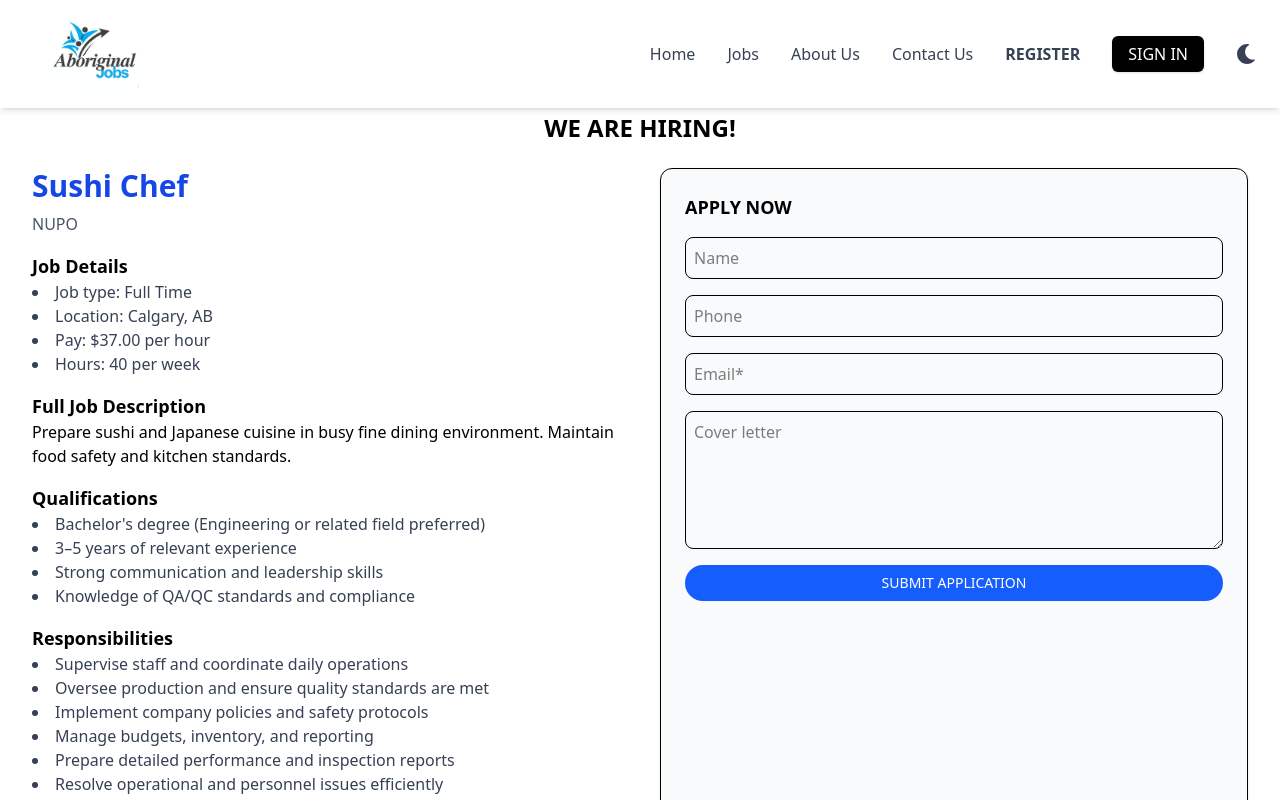
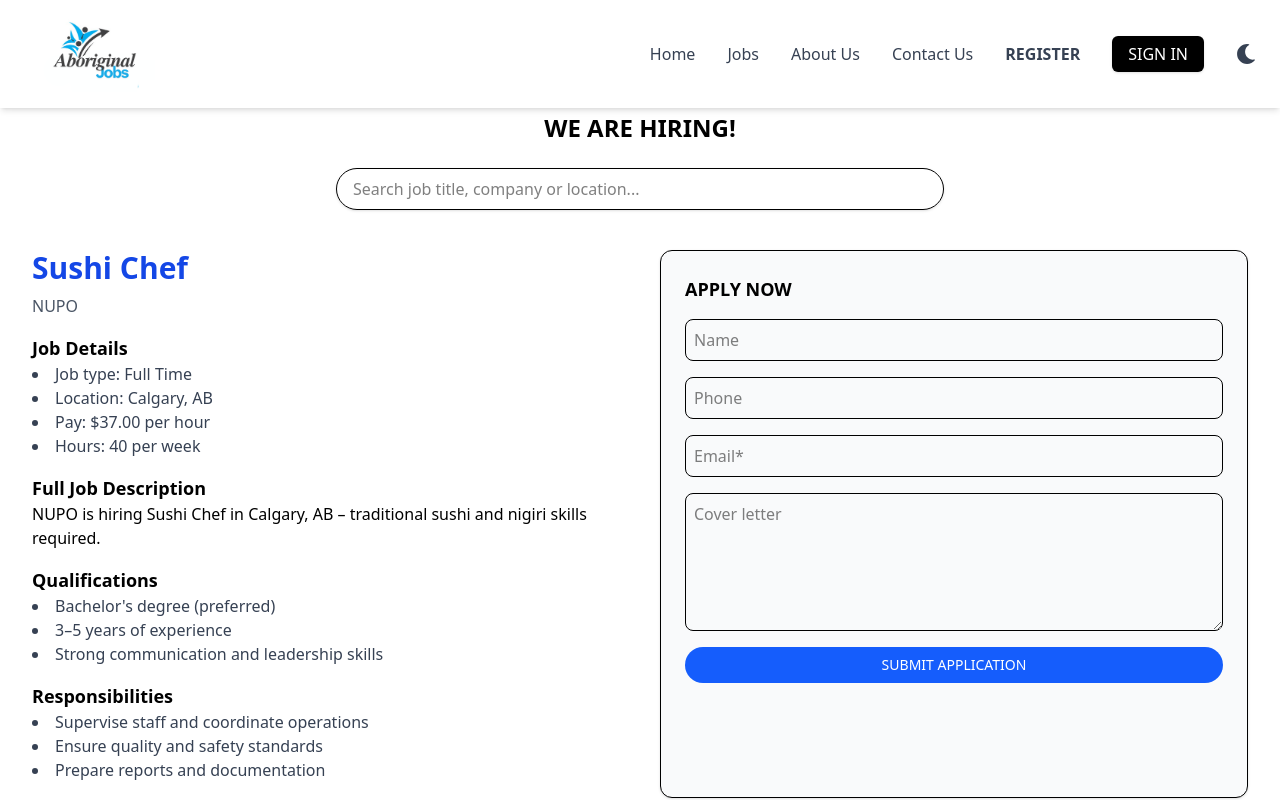
Before and after one commit to Shubham-juris/abnormalcareer, a React (Vite) app in the folder abnormal/: page /jobs in a window 1280 px wide. Shown: the top 800 px of the page. Built offline with nearby package versions, Linux system fonts and the light colour scheme.

Commit message:
add jobs

```diff
--- a/abnormal/src/Home/AllJobsPage.jsx
+++ b/abnormal/src/Home/AllJobsPage.jsx
@@ -3,39 +3,67 @@
 
 const AllJobsPage = () => {
   const [jobs, setJobs] = useState([]);
+  const [searchTerm, setSearchTerm] = useState("");
 
   useEffect(() => {
+    // ✅ Ensure posted date is formatted properly
     const formattedJobs = jobsData.map((job) => ({
       ...job,
-      posted: new Date(job.posted),
+      posted: job.posted ? new Date(job.posted) : new Date(),
     }));
     setJobs(formattedJobs);
   }, []);
 
-  if (jobs.length === 0)
-    return <p className="text-center mt-10">Loading...</p>;
+  // ✅ Safe filter using optional chaining
+  const filteredJobs = jobs.filter((job) => {
+    const title = job.title || job.job_title || job.position || "";
+    const company = job.company || "";
+    const location = job.location || "";
+    const search = searchTerm.toLowerCase();
+
+    return (
+      title.toLowerCase().includes(search) ||
+      company.toLowerCase().includes(search) ||
+      location.toLowerCase().includes(search)
+    );
+  });
 
   return (
     <section className="p-8 max-w-7xl mx-auto">
       <h1 className="text-center text-2xl font-bold mb-6">WE ARE HIRING!</h1>
 
+      {/* 🔍 Search Bar */}
+      <div className="flex justify-center mb-10">
+        <input
+          type="text"
+          placeholder="Search job title, company or location..."
+          value={searchTerm}
+          onChange={(e) => setSearchTerm(e.target.value)}
+          className="w-full md:w-1/2 border rounded-full px-4 py-2 shadow focus:ring-2 focus:ring-blue-500 outline-none"
+        />
+      </div>
+
+      {/* Job List */}
       <div className="flex flex-col gap-16">
-        {jobs.map((job) => (
-          <div key={job.id} className="grid md:grid-cols-2 gap-10 border-b pb-10">
-            {/* LEFT SIDE - Job Information */}
+        {filteredJobs.length > 0 ? (
+          filteredJobs.map((job, index) => (
+            <div
+              key={`${job.id || job.title || job.position}_${index}`}
+              className="grid md:grid-cols-2 gap-10 border-b pb-10"
+            >
+              {/* LEFT SIDE */}
               <div>
                 <h2 className="text-3xl font-bold text-blue-700 mb-2">
-                {job.title}
+                  {job.title || job.job_title || job.position}
                 </h2>
                 <p className="text-gray-600 mb-4">{job.company}</p>
 
                 <h3 className="font-semibold text-lg">Job Details</h3>
                 <ul className="list-disc list-inside mb-4 text-gray-700">
-                <li>Job type: {job.type}</li>
+                  <li>Job type: {job.type || job.job_type}</li>
                   <li>Location: {job.location}</li>
-                {/* <li>Posted: {job.posted.toLocaleDateString()}</li> */}
-                <li>Pay: $37.00 per hour</li>
-                <li>Hours: 40 per week</li>
+                  <li>Pay: {job.salary || "$37.00 per hour"}</li>
+                  <li>Hours: {job.hours || "40 per week"}</li>
                 </ul>
 
                 <h3 className="font-semibold text-lg">Full Job Description</h3>
@@ -43,30 +71,20 @@
 
                 <h3 className="font-semibold text-lg">Qualifications</h3>
                 <ul className="list-disc list-inside mb-4 text-gray-700">
-                <li>Bachelor's degree (Engineering or related field preferred)</li>
-                <li>3–5 years of relevant experience</li>
+                  <li>Bachelor's degree (preferred)</li>
+                  <li>3–5 years of experience</li>
                   <li>Strong communication and leadership skills</li>
-                <li>Knowledge of QA/QC standards and compliance</li>
                 </ul>
 
                 <h3 className="font-semibold text-lg">Responsibilities</h3>
                 <ul className="list-disc list-inside mb-4 text-gray-700">
-                <li>Supervise staff and coordinate daily operations</li>
-                <li>Oversee production and ensure quality standards are met</li>
-                <li>Implement company policies and safety protocols</li>
-                <li>Manage budgets, inventory, and reporting</li>
-                <li>Prepare detailed performance and inspection reports</li>
-                <li>Resolve operational and personnel issues efficiently</li>
-                <li>Collaborate with engineering and operations teams</li>
-                <li>Develop and maintain inspection procedures and documentation</li>
-                <li>Ensure compliance with ISO 9001 and regulatory standards</li>
-                <li>Conduct internal audits and support external inspections</li>
-                <li>Monitor metrics and identify areas for improvement</li>
-                <li>Communicate effectively with senior management and clients</li>
+                  <li>Supervise staff and coordinate operations</li>
+                  <li>Ensure quality and safety standards</li>
+                  <li>Prepare reports and documentation</li>
                 </ul>
               </div>
 
-            {/* RIGHT SIDE - Apply Form */}
+              {/* RIGHT SIDE - APPLY FORM */}
               <div className="bg-gray-50 border rounded-xl p-6 shadow">
                 <h3 className="text-lg font-semibold mb-4">APPLY NOW</h3>
                 <form className="flex flex-col gap-4">
@@ -99,7 +117,12 @@
                 </form>
               </div>
             </div>
-        ))}
+          ))
+        ) : (
+          <p className="text-center text-gray-500 mt-10">
+            No jobs found for “{searchTerm}”
+          </p>
+        )}
       </div>
     </section>
   );
--- a/abnormal/src/data/Jobs.json
+++ b/abnormal/src/data/Jobs.json
@@ -1,4 +1,124 @@
 [
+  {
+    "id": "nupo_sushi_4001",
+    "title": "Sushi Chef",
+    "type": "Full Time",
+    "posted": "2025-10-14T00:00:00Z",
+    "description": "NUPO is hiring Sushi Chef in Calgary, AB – traditional sushi and nigiri skills required.",
+    "location": "Calgary, AB",
+    "company": "NUPO",
+    "source": "indeed.ca"
+  },
+  {
+    "id": "hot_side_cook_shokunin_4002",
+    "title": "Hot Side Cook",
+    "type": "Full Time",
+    "posted": "2025-10-14T00:00:00Z",
+    "description": "Shokunin Hospitality Group is hiring Hot Side Cook in Calgary, AB. Responsibilities include station setup & maintenance.",
+    "location": "Calgary, AB",
+    "company": "Shokunin Hospitality Group",
+    "source": "indeed.ca"
+  },
+  {
+    "id": "fusion_sushi_mckenzie_4003",
+    "title": "Sushi Chef",
+    "type": "Full Time",
+    "posted": "2025-10-14T00:00:00Z",
+    "description": "Fusion Sushi McKenzie hiring Sushi Chef – prepare sushi, sashimi and rolls.",
+    "location": "Calgary, AB",
+    "company": "Fusion Sushi MCKENZIE",
+    "source": "indeed.ca"
+  },
+  {
+    "id": "fusion_sushi_thai_4004",
+    "title": "Kitchen Staff & Sushi Chef",
+    "type": "Full Time",
+    "posted": "2025-10-14T00:00:00Z",
+    "description": "Fusion Sushi & Thai Calgary hiring Kitchen Staff and Sushi Chef. Prepare, present and maintain sushi & food station.",
+    "location": "Calgary, AB",
+    "company": "Fusion Sushi & Thai",
+    "source": "indeed.ca"
+  },
+  {
+    "id": "cozymeal_sushi_4005",
+    "title": "Sushi Chef",
+    "type": "Full Time",
+    "posted": "2025-10-14T00:00:00Z",
+    "description": "Cozymeal hiring Sushi Chef in Calgary for cooking classes, corporate & private events.",
+    "location": "Calgary, AB",
+    "company": "Cozymeal",
+    "source": "indeed.ca"
+  },
+  {
+    "id": "joey_chinook_sushi_4006",
+    "title": "Sushi Chef",
+    "type": "Full Time",
+    "posted": "2025-10-14T00:00:00Z",
+    "description": "JOEY Restaurant Group Calgary is hiring Sushi Chef. Ability to deliver precise sushi work required.",
+    "location": "Calgary, AB",
+    "company": "JOEY Restaurant Group",
+    "source": "indeed.ca"
+  },
+  {
+    "id": "sky360_sous_chef_4007",
+    "title": "Sous Chef – Sky 360",
+    "type": "Full Time",
+    "posted": "2025-10-14T00:00:00Z",
+    "description": "Sky 360 Restaurant Calgary hiring Sous Chef. Manage back of house operations, assist head chef.",
+    "location": "Calgary, AB",
+    "company": "Sky 360 Restaurant",
+    "source": "indeed.ca"
+  },
+  {
+    "id": "kinton_ramen_linecook_4008",
+    "title": "Line Cook / Kitchen Staff",
+    "type": "Full Time",
+    "posted": "2025-10-14T00:00:00Z",
+    "description": "Kinton Ramen Mission Calgary hiring Back of House Line Cook / Kitchen Staff duties.",
+    "location": "Calgary, AB",
+    "company": "Kinton Ramen Mission",
+    "source": "indeed.ca"
+  },
+  {
+    "id": "sushi_ginza_4009",
+    "title": "Sushi Chef",
+    "type": "Full Time",
+    "posted": "2025-10-14T00:00:00Z",
+    "description": "Sushi Ginza Japanese Restaurant Calgary hiring Sushi Chef – prepare sushi & Japanese cuisine.",
+    "location": "Calgary, AB",
+    "company": "Sushi Ginza Japanese Restaurant",
+    "source": "indeed.ca"
+  },
+  {
+    "id": "haru_sushi_4010",
+    "title": "Sushi Chef",
+    "type": "Full Time",
+    "posted": "2025-10-14T00:00:00Z",
+    "description": "Haru Sushi & Grill Calgary hiring Sushi Chef – prepare and present sushi meals.",
+    "location": "Calgary, AB",
+    "company": "Haru Sushi & Grill",
+    "source": "indeed.ca"
+  },
+  {
+    "id": "sushi_ninja_4011",
+    "title": "Sushi Chef",
+    "type": "Full Time",
+    "posted": "2025-10-14T00:00:00Z",
+    "description": "Sushi Ninja Calgary hiring Sushi Chef – Japanese cuisine & sushi preparation duties.",
+    "location": "Calgary, AB",
+    "company": "Sushi Ninja",
+    "source": "indeed.ca"
+  },
+  {
+    "id": "sukiyaki_house_kitchen_4012",
+    "title": "Sushi Chefs & Kitchen Cooks",
+    "type": "Full Time",
+    "posted": "2025-10-14T00:00:00Z",
+    "description": "Sukiyaki House LTD Calgary AB hiring Sushi Chefs & Kitchen Cooks.",
+    "location": "Calgary, AB",
+    "company": "Sukiyaki House LTD",
+    "source": "indeed.ca"
+  },
   {
     "id": "sushi_chef_calgary_3001",
     "title": "Sushi Chef",
```
Lines whose indentation alone changed are shown as unchanged.
